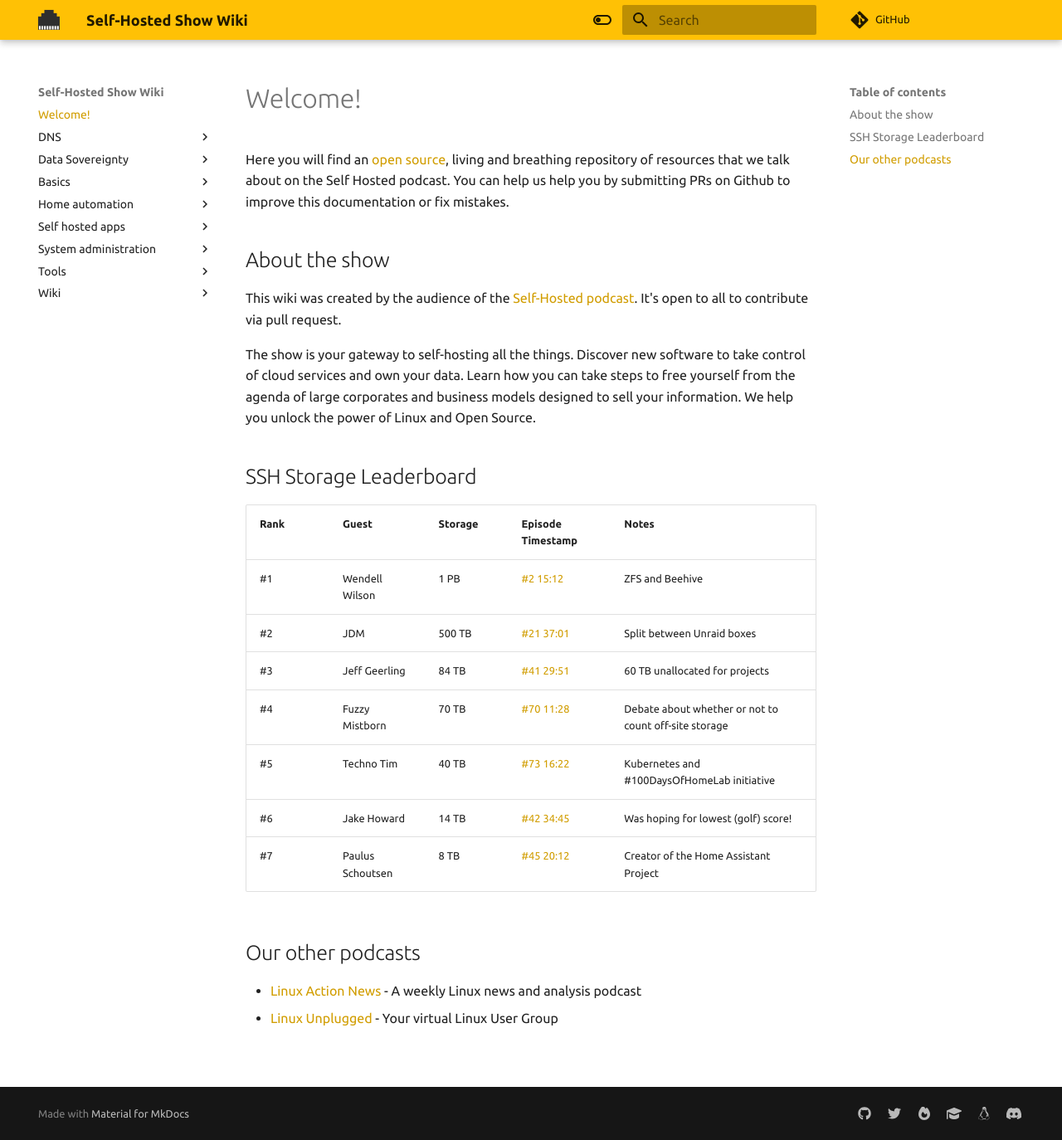
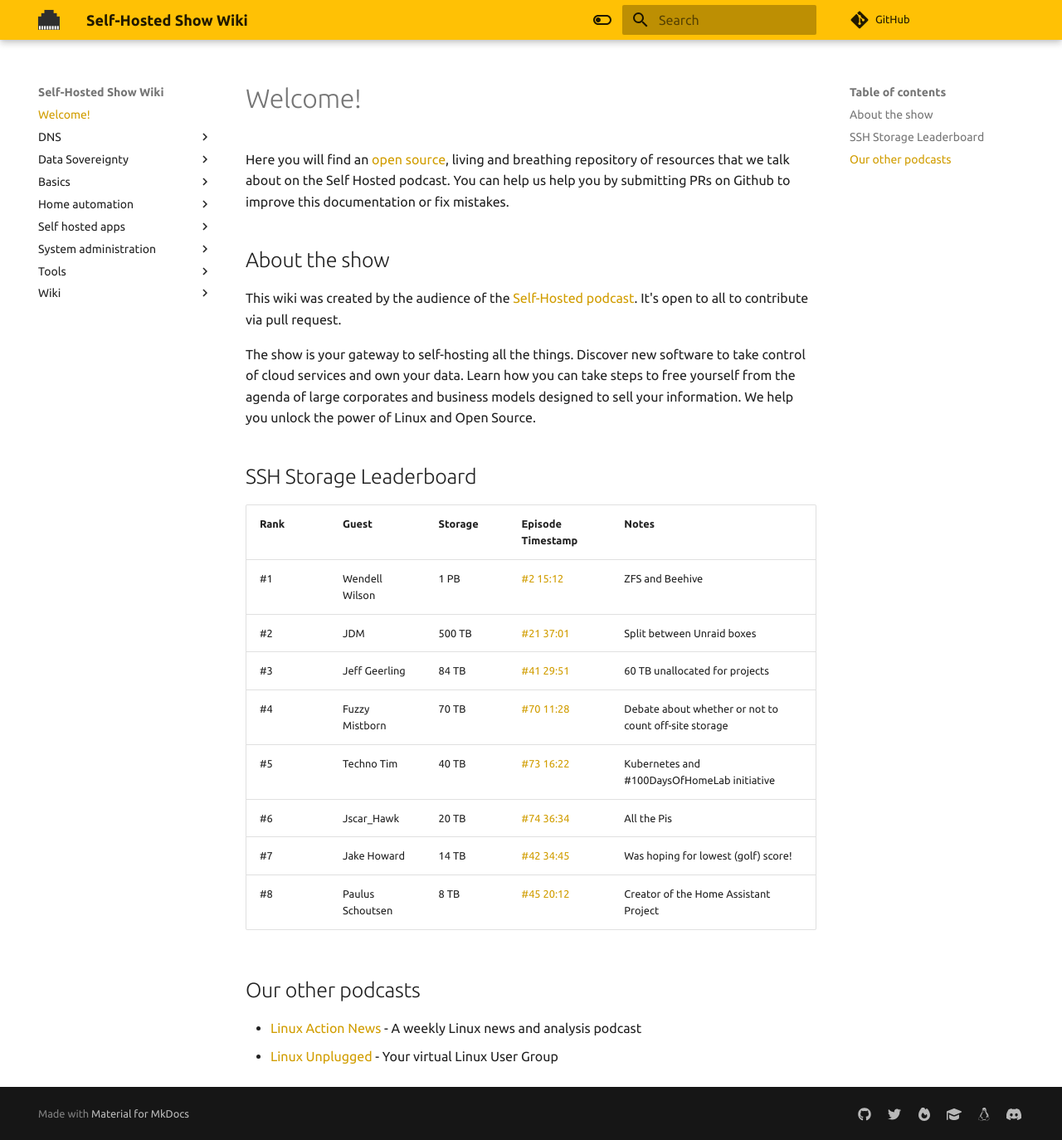
Before and after one commit to selfhostedshow/wiki, an MkDocs documentation site: the page built from docs/index.md, in a window 1280 px wide and 1374 px high. Shown: the whole window at 83% size. Built offline with MkDocs 1.6.1 and Material for MkDocs 9.7.7, drawn with Linux system fonts in a browser that asks for light colours; comment, search, counter and statistics services are not loaded.

Commit message:
Add Jscar_Hawk (#125)
add Jscar_Hawk  to the leaderboard

```diff
--- a/docs/index.md
+++ b/docs/index.md
@@ -17,8 +17,9 @@ The show is your gateway to self-hosting all the things. Discover new software t
 | #3   | Jeff Geerling    | 84 TB   | [#41 29:51](https://selfhosted.show/41) | 60 TB unallocated for projects                        |
 | #4   | Fuzzy Mistborn   | 70 TB   | [#70 11:28](https://selfhosted.show/70) | Debate about whether or not to count off-site storage |
 | #5   | Techno Tim       | 40 TB   | [#73 16:22](https://selfhosted.show/73) | Kubernetes and #100DaysOfHomeLab initiative           |
-| #6   | Jake Howard      | 14 TB   | [#42 34:45](https://selfhosted.show/42) | Was hoping for lowest (golf) score!                   |
-| #7   | Paulus Schoutsen | 8 TB    | [#45 20:12](https://selfhosted.show/45) | Creator of the Home Assistant Project                 |
+| #6   | Jscar_Hawk       | 20 TB   | [#74 36:34](https://selfhosted.show/74) | All the Pis                                           |
+| #7   | Jake Howard      | 14 TB   | [#42 34:45](https://selfhosted.show/42) | Was hoping for lowest (golf) score!                   |
+| #8   | Paulus Schoutsen | 8 TB    | [#45 20:12](https://selfhosted.show/45) | Creator of the Home Assistant Project                 |
 
 ## Our other podcasts
 
```
